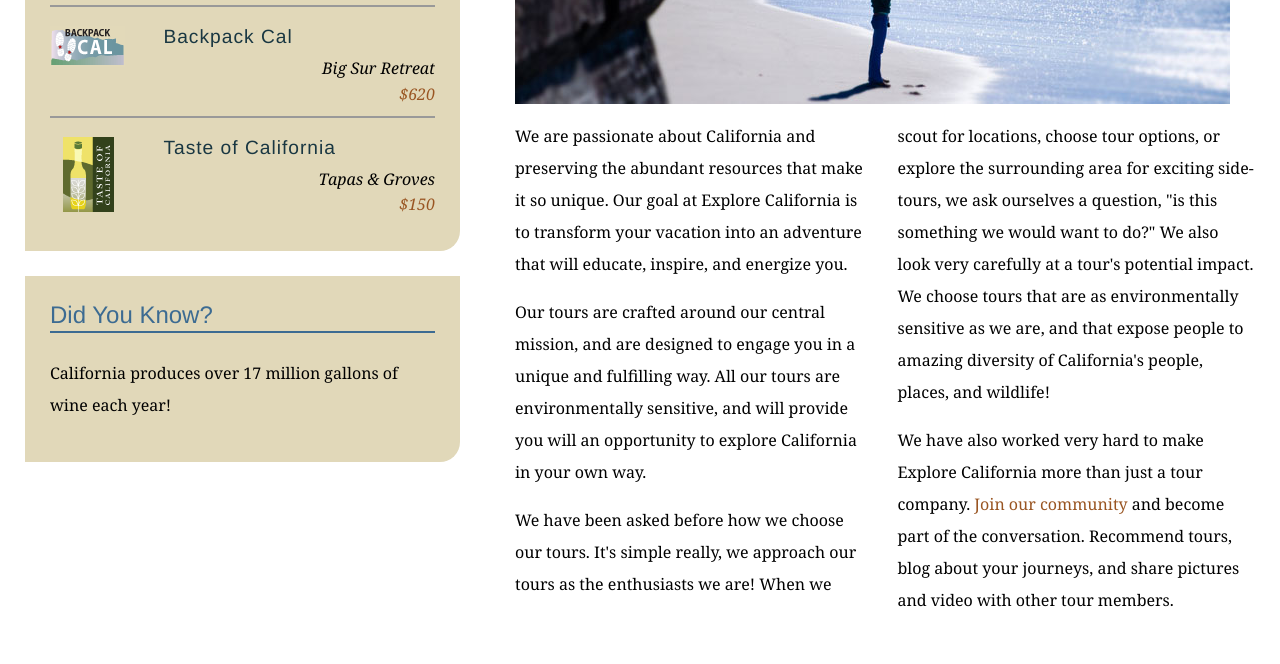
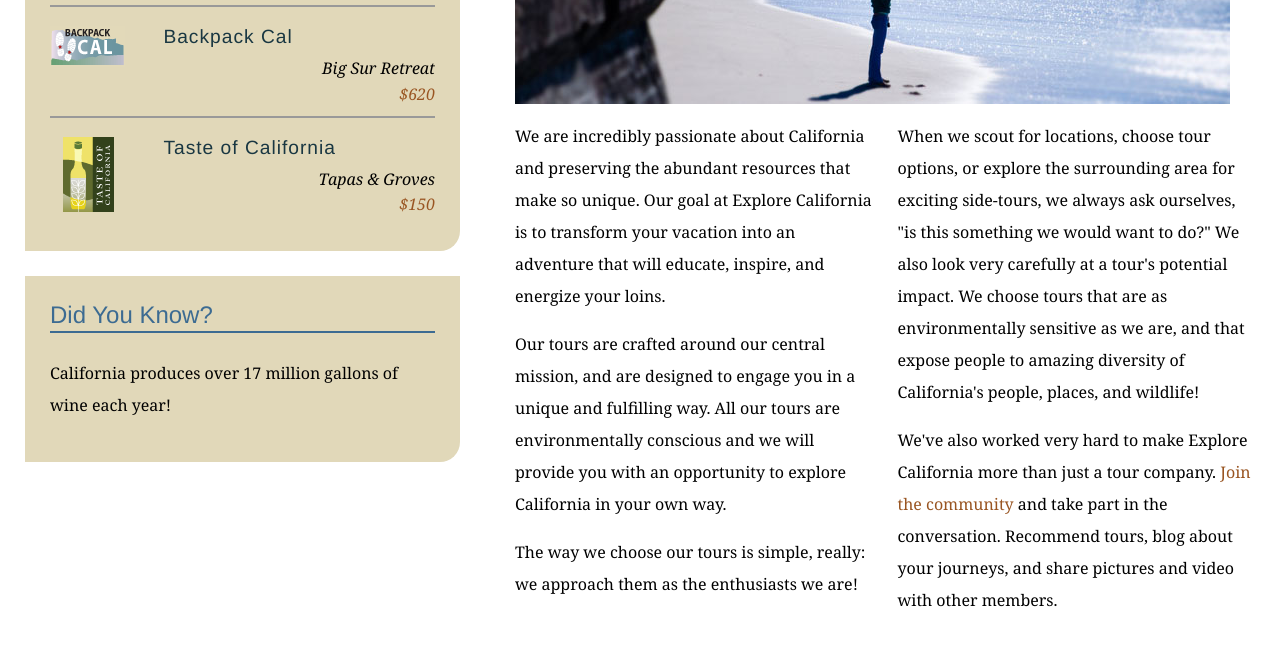
Before and after one commit to drivelous/practice, a plain HTML site: page mission.html in a window 1280 px wide. Shown: the part 580-1244 px from the top of the page. Drawn offline with Linux system fonts and the light colour scheme.

Commit message:
Makes many edits to the missions page.

```diff
--- a/mission.html
+++ b/mission.html
@@ -62,10 +62,10 @@
           <h1>Who we are</h1>
           <img src="assets/images/mission_look.jpg" alt="Looking out at the Pacific" class="articleImage" />
           <div class="multiCol">
-            <p>We are passionate about California and preserving the abundant resources that make it so unique. Our goal at Explore California is to transform your vacation into an adventure that will educate, inspire, and energize you.</p>
-            <p>Our tours are crafted around our central mission, and are designed to engage you in a unique and fulfilling way. All our tours are environmentally sensitive, and will provide you will an opportunity to explore California in your own way.</p>
-            <p>We have been asked before how we choose our tours. It's simple really, we approach our tours as the enthusiasts we are! When we scout for locations, choose tour options, or explore the surrounding area for exciting side-tours, we ask ourselves a question, &quot;is this something we would want to do?&quot; We also look very carefully at a tour's potential impact. We choose tours that are as environmentally sensitive as we are, and that expose people to amazing diversity of California's people, places, and wildlife!</p>
-            <p>We have also worked very hard to make Explore California more than just a tour company. <a href="explorers/join.html">Join our community</a> and become part of the conversation. Recommend tours, blog about your journeys, and share pictures and video with other tour members.</p>
+            <p>We are incredibly passionate about California and preserving the abundant resources that make so unique. Our goal at Explore California is to transform your vacation into an adventure that will educate, inspire, and energize your loins.</p>
+            <p>Our tours are crafted around our central mission, and are designed to engage you in a unique and fulfilling way. All our tours are environmentally conscious and we will provide you with an opportunity to explore California in your own way.</p>
+            <p>The way we choose our tours is simple, really: we approach them as the enthusiasts we are! When we scout for locations, choose tour options, or explore the surrounding area for exciting side-tours, we always ask ourselves, &quot;is this something we would want to do?&quot; We also look very carefully at a tour's potential impact. We choose tours that are as environmentally sensitive as we are, and that expose people to amazing diversity of California's people, places, and wildlife!</p>
+            <p>We've also worked very hard to make Explore California more than just a tour company. <a href="explorers/join.html">Join the community</a> and take part in the conversation. Recommend tours, blog about your journeys, and share pictures and video with other members.</p>
           </div>
         </div>
       </div>
```
